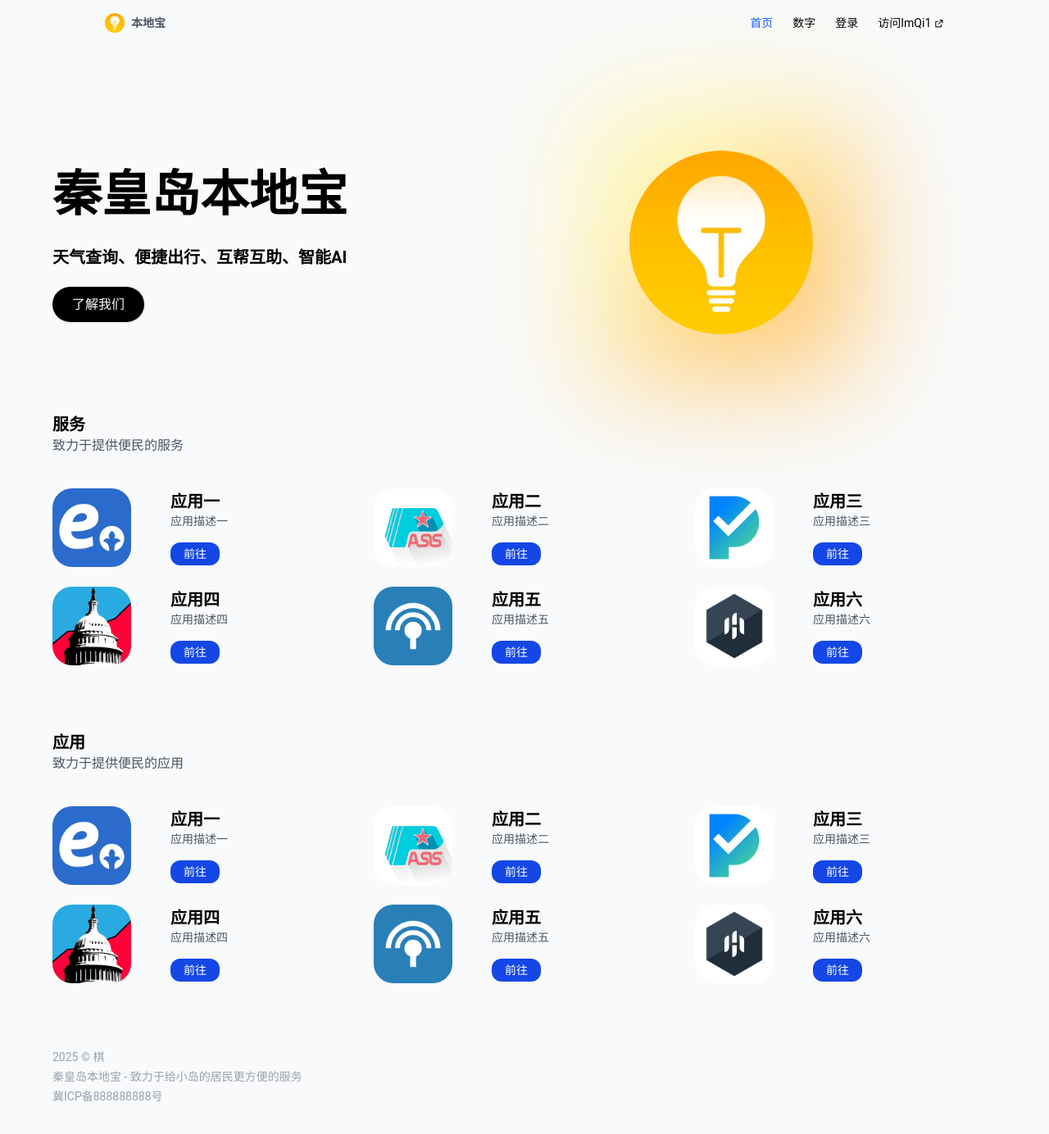
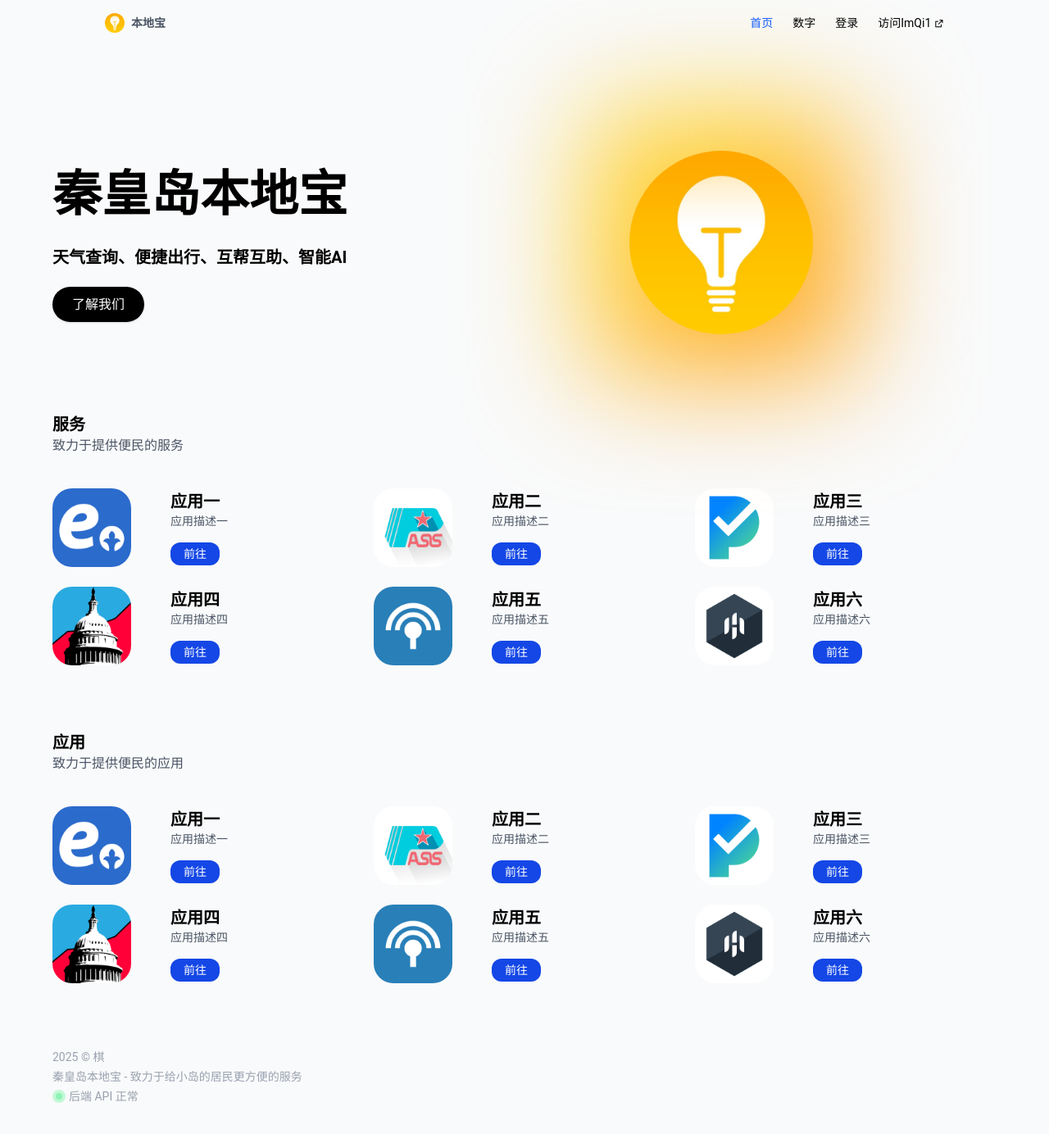
Before and after one commit to imqi1-github/app-frontend, a Vue app: page / in a window 1280 px wide. Shown: the top 1384 px of the page at 82% size. Built offline with nearby package versions, Linux system fonts and the light colour scheme.

Commit message:
实现了注册功能

```diff
--- /dev/null
+++ b/src/api/test.ts
@@ -0,0 +1,3 @@
+export const testApi = async (): Promise<boolean> => {
+  return (await fetch(import.meta.env.VITE_API_URL)).ok;
+}
--- a/src/assets/main.css
+++ b/src/assets/main.css
@@ -3,7 +3,7 @@
 
 @layer utilities {
   .bg-gradient-favicon {
-    background-image: linear-gradient(-45deg, #ffc669 50%, #fff4a9 50%);
+    background-image: linear-gradient(-45deg, #ffab22 50%, #ffcf2a 50%);
     filter: blur(72px)
   }
 }
--- a/src/components/Footer.vue
+++ b/src/components/Footer.vue
@@ -1,7 +1,22 @@
+<script setup lang="ts">
+import {testApi} from "@api/test.ts";
+import {ref} from "vue";
+
+let available = ref<boolean>(false);
+(async () => {
+  available.value = await testApi();
+})()
+
+</script>
 <template>
   <div class="text-gray-400 text-sm max-w-6xl w-full">
     <div class="mb-1">2025 &copy; 棋</div>
     <div class="mb-1">秦皇岛本地宝 - 致力于给小岛的居民更方便的服务</div>
-    <div>冀ICP备888888888号</div>
+    <div class="flex items-center gap-1">
+      <div
+          class=" w-4 h-4 rounded-full after:content-[''] after:w-2 after:h-2 flex items-center justify-center after:rounded-full animate-pulse"
+          :class="available ? 'bg-green-200 after:bg-green-300' : 'bg-red-200 after:bg-red-300'"></div>
+      {{ available ? '后端 API 正常' : '后端 API 出现故障' }}
+    </div>
   </div>
 </template>
--- a/src/views/NumberView.vue
+++ b/src/views/NumberView.vue
@@ -23,8 +23,6 @@ const notify = () => {
 }
 
 onMounted(async () => {
-  console.log(`项目渲染完成，后端地址为 ${import.meta.env.VITE_API_URL}`);
-
   let response = await getNumber();
   number.value = response.number;
 })
--- a/src/views/user/LoginView.vue
+++ b/src/views/user/LoginView.vue
@@ -40,6 +40,6 @@ const submit = async () => {
       <PushButton :onClick="submit" text="登录"/>
     </div>
     <div class="text-center text-gray-500 text-sm">用户名：admin 密码：123456</div>
-    <div class="text-center text-gray-500 text-sm">还没有账号？前去<RouterLink class="text-blue-600 hover:underline" :to="$router.resolve({'name': 'register'}).href">注册</RouterLink></div>
+    <div class="text-center text-gray-500 text-sm">还没有账号？前去 <RouterLink class="text-blue-600 hover:underline" :to="$router.resolve({'name': 'register'}).href">注册</RouterLink></div>
   </div>
 </template>
--- a/src/views/user/RegisterView.vue
+++ b/src/views/user/RegisterView.vue
@@ -80,7 +80,7 @@ const submit = async () => {
     <Password @updateValue="confirmPassword" placeholder="确认密码 *"/>
     <LineEdit @updateValue="updateEmail" placeholder="邮箱 *"/>
     <div class="flex items-center justify-center w-full">
-      <PushButton :onClick="submit" text="登录"/>
+      <PushButton :onClick="submit" text="注册"/>
     </div>
     <div class="text-center text-gray-500 text-sm">已有账号？前去
       <RouterLink class="text-blue-600 hover:underline" :to="$router.resolve({'name': 'login'}).href">登录</RouterLink>
```
Also changed, not shown: 1 other file (tests, documents, lock files or other folders).
